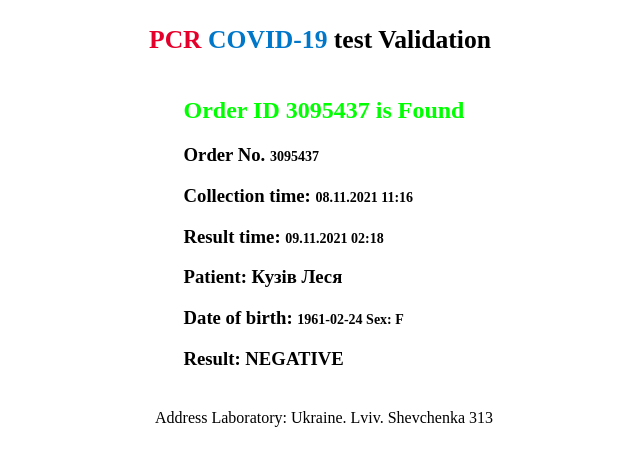
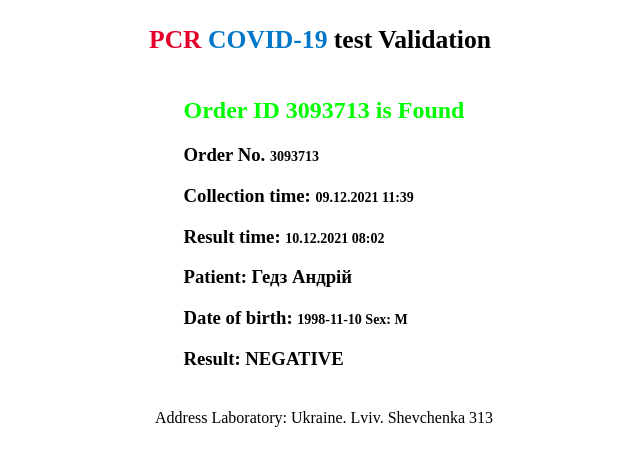
Before and after one commit to vadymchornyi98/escHA, a plain HTML site: page index.html in a window 1280 px wide. Shown: the part 197-662 px from the top of the page, without its empty margins (316-956 px from the left). Drawn offline with Linux system fonts and the light colour scheme; a web font is replaced by a local one.

Commit message:
Update index.html

```diff
--- a/index.html
+++ b/index.html
@@ -370,12 +370,12 @@
     </div>
 
     <div>
-        <h2 class="founded"><span>Order ID 3095437</span> is Found</h2>
-        <h3 class="foundText">Order No. <span>3095437 </span></h3>
-        <h3 class="foundText">Collection time: <span>  08.11.2021 11:16 </span></h3>
-        <h3 class="foundText">Result time: <span> 09.11.2021 02:18</span></h3>
-        <h3>Patient: Кузів Леся</h3>
-        <h3 class="foundText">Date of birth: <span>1961-02-24 Sex: F</span></h3>
+        <h2 class="founded"><span>Order ID 3093713</span> is Found</h2>
+        <h3 class="foundText">Order No. <span>3093713 </span></h3>
+        <h3 class="foundText">Collection time: <span>  09.12.2021 11:39 </span></h3>
+        <h3 class="foundText">Result time: <span> 10.12.2021 08:02</span></h3>
+        <h3>Patient: Гедз Андрій</h3>
+        <h3 class="foundText">Date of birth: <span>1998-11-10 Sex: M</span></h3>
         <h3 class="foundText">Result:  NEGATIVE</h3>
     </div>
 
```
